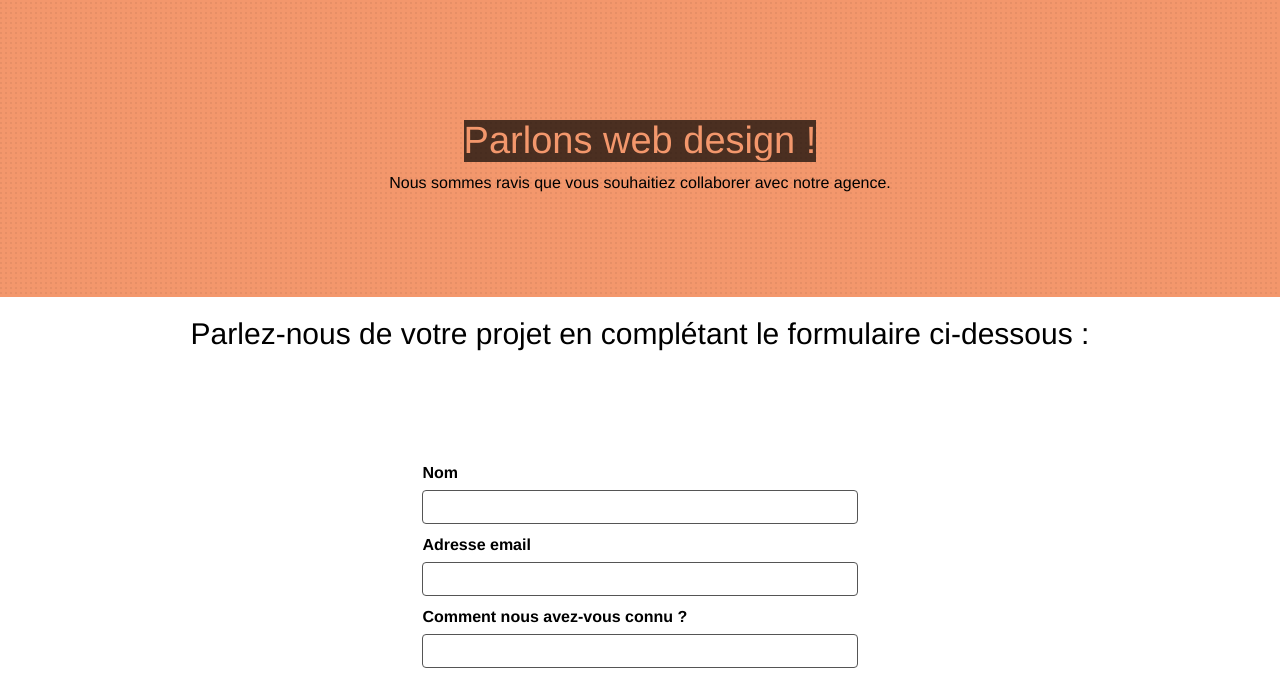
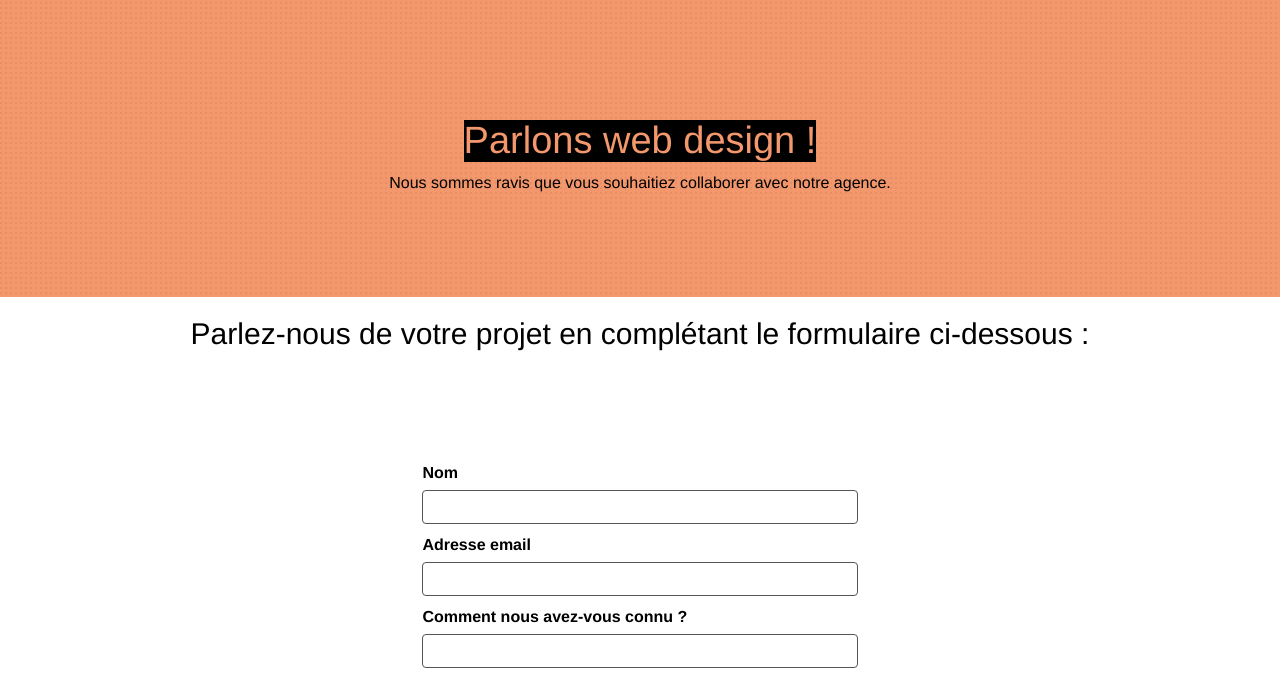
Before and after one commit to RayanBenGitHub/La-Chouette-Agence---version-optimisee, a website: page contact.html in a window 1280 px wide. Shown: the part 77-752 px from the top of the page. Drawn offline with Linux system fonts and the light colour scheme; files that its build step writes are made by us from their sources.

Commit message:
background color contact h1

```diff
--- a/style.css
+++ b/style.css
@@ -1027,5 +1027,5 @@ textarea {
 }
 .contact-h1 {
     color: #f3976c;
-    background-color: #000000b0;
+    background-color: #000000;
 }
```
